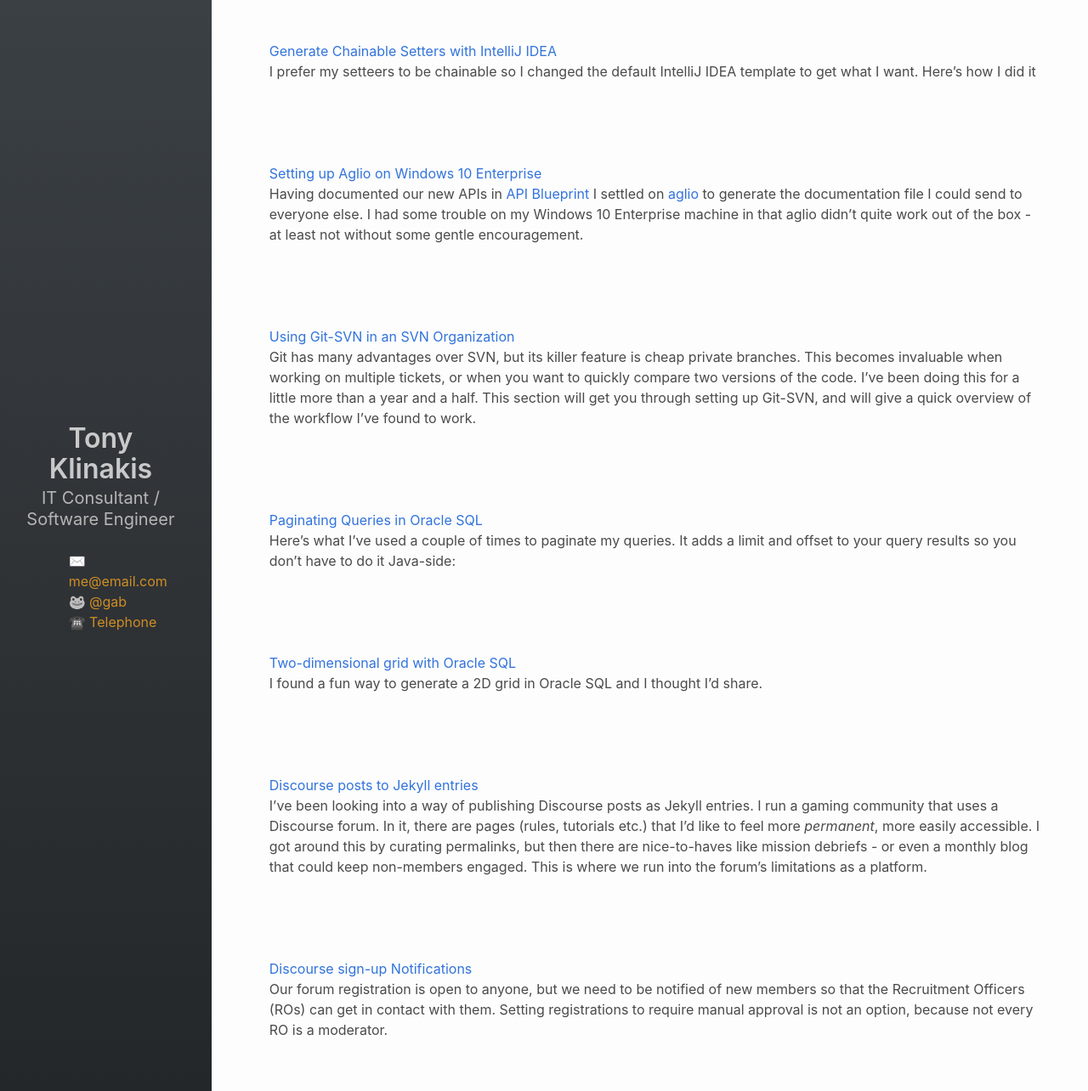
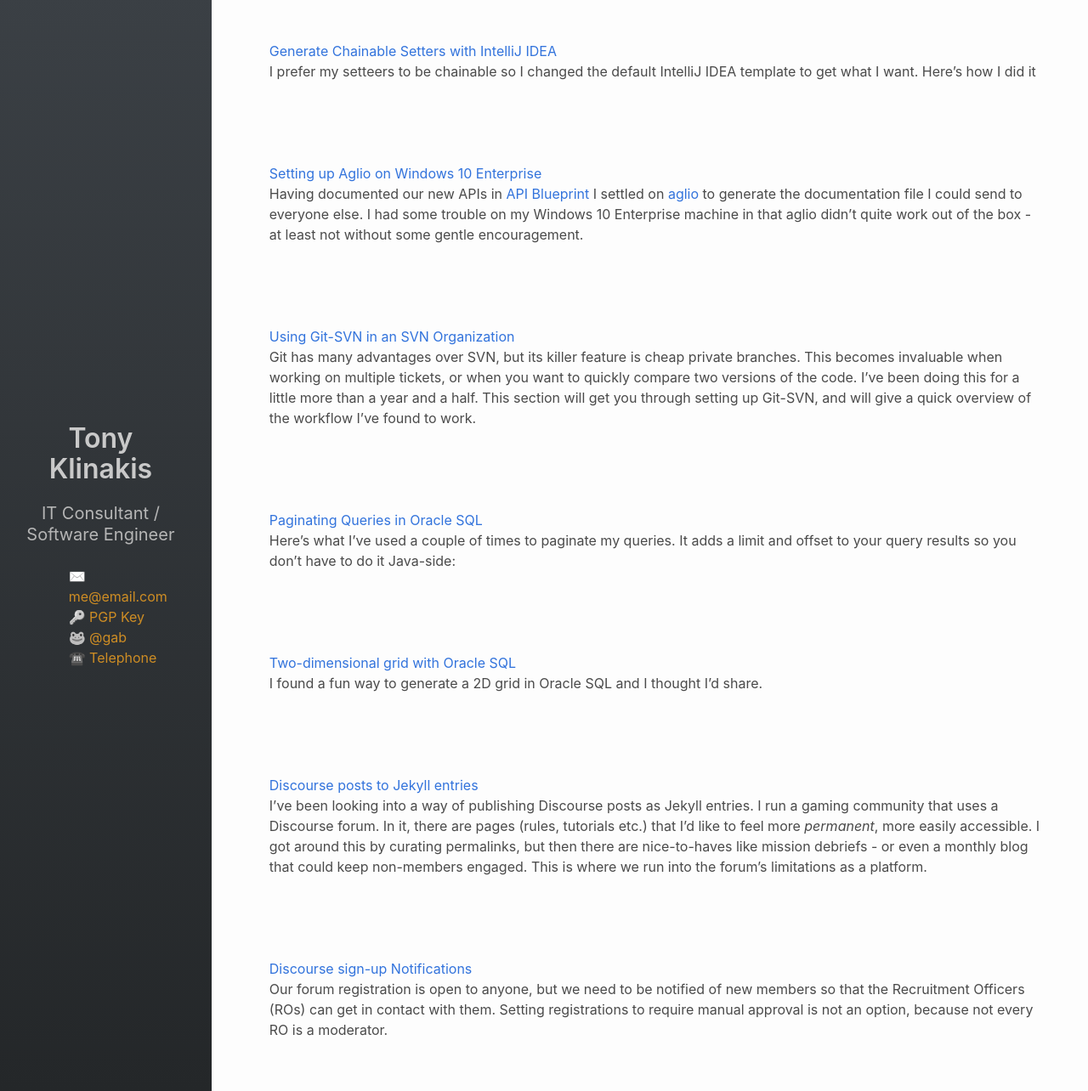
Before and after one commit to aklin/aklin.github.io, a Jekyll site: the page built from index.md, in a window 1280 px wide. Shown: the whole page at 85% size. Built offline with Jekyll 4.4.1, drawn with Linux system fonts in a browser that asks for light colours.

Commit message:
add pgp placeholder

```diff
--- a/_includes/sidebar.html
+++ b/_includes/sidebar.html
@@ -7,12 +7,13 @@
 				{% include tags.html %}
 			</div>
 		</div>
-		<div class="contact-section">
+		<div class="contact-section half-spacer">
 			<h1 class="title">{{ site.author }}</h1>
 			<h2 class="subtitle">{{ site.subtitle }}</h2>
 
 			<ul class="contact-list">
 				<li><span class="grayscale">✉️</span> <a href="mailto:me@email.com">me@email.com</a></li>
+				<li><span class="grayscale">🔑</span> <a href="#">PGP Key</a></li>
 				<li><span class="grayscale">🐸</span> <a href="#">@gab</a></li>
 				<li><span class="grayscale">☎️</span> <a href="tel:(+44)790000000">Telephone</a></li>
 			</ul>
```
